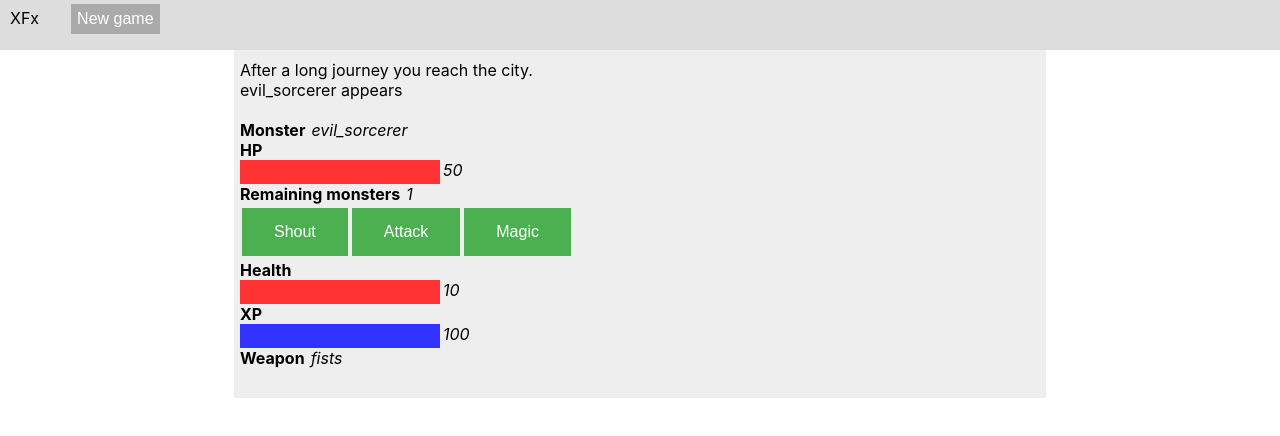
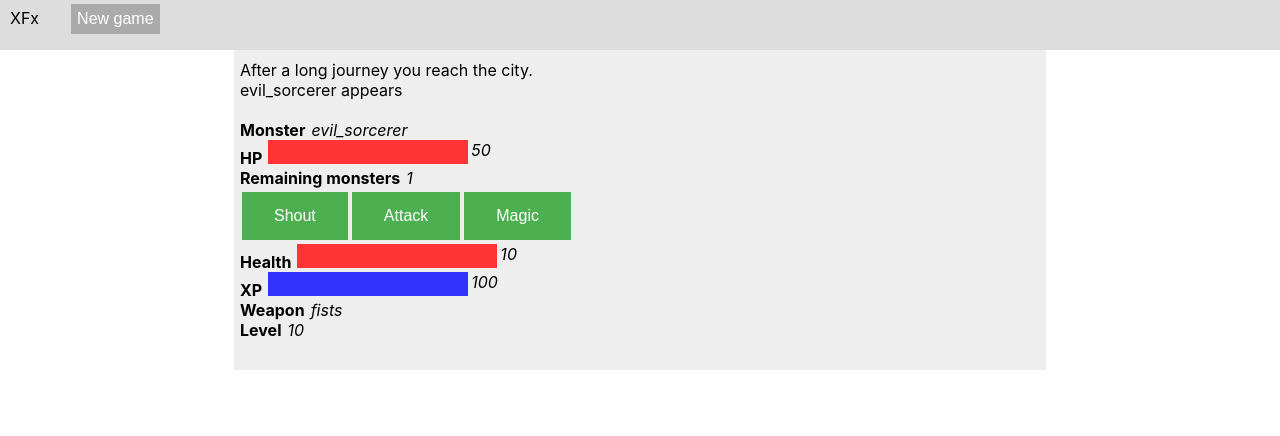
Before and after one commit to madeso/xfx.js, a React (Create React App) app: page / in a window 1280 px wide. Shown: the top 436 px of the page. Built offline with nearby package versions, Linux system fonts and the light colour scheme.

Commit message:
level up

```diff
--- a/src/App.tsx
+++ b/src/App.tsx
@@ -117,6 +117,13 @@ const MonsterFight = (props: { monster: game.Monster, player: game.Player, remai
                     <div className="key">Weapon</div>
                     <div className="value">
                         {props.player.weapon.name}
+                    </div>
+                </div>
+
+                <div className="property">
+                    <div className="key">Level</div>
+                    <div className="value">
+                        {props.player.level}
                     </div>
                 </div>
             </div>
--- a/src/app.css
+++ b/src/app.css
@@ -48,6 +48,7 @@ button
 {
     background-color: #fff;
     position: relative;
+    display: inline-block;
 }
 
 .bar_type_hp
--- a/src/game/index.ts
+++ b/src/game/index.ts
@@ -289,6 +289,20 @@ export const set_new_monster = (state: State) =>
 };
 
 
+
+const check_for_level_up = (state: State) =>
+{
+    const player = state.player;
+    if(player.xp.current >= player.xp.max)
+    {
+        player.xp.current -= player.xp.max;
+        player.xp.max *= 2;
+        player.level += 1;
+        log(state, `You have reached level ${player.level}`);
+    }
+}
+
+
 const player_hit = (state: State) =>
 {
     if(state.monster == null)
@@ -308,6 +322,10 @@ const player_hit = (state: State) =>
             log(state, `You picked up ${gold} gold from the corpse.`);
             state.player.gold += gold;
         }
+        const xp = state.monster.xp; // make random?
+        state.player.xp.current += xp;
+        log(state, `You got ${xp} xp`);
+        check_for_level_up(state);
         set_new_monster(state);
     }
     else
```
